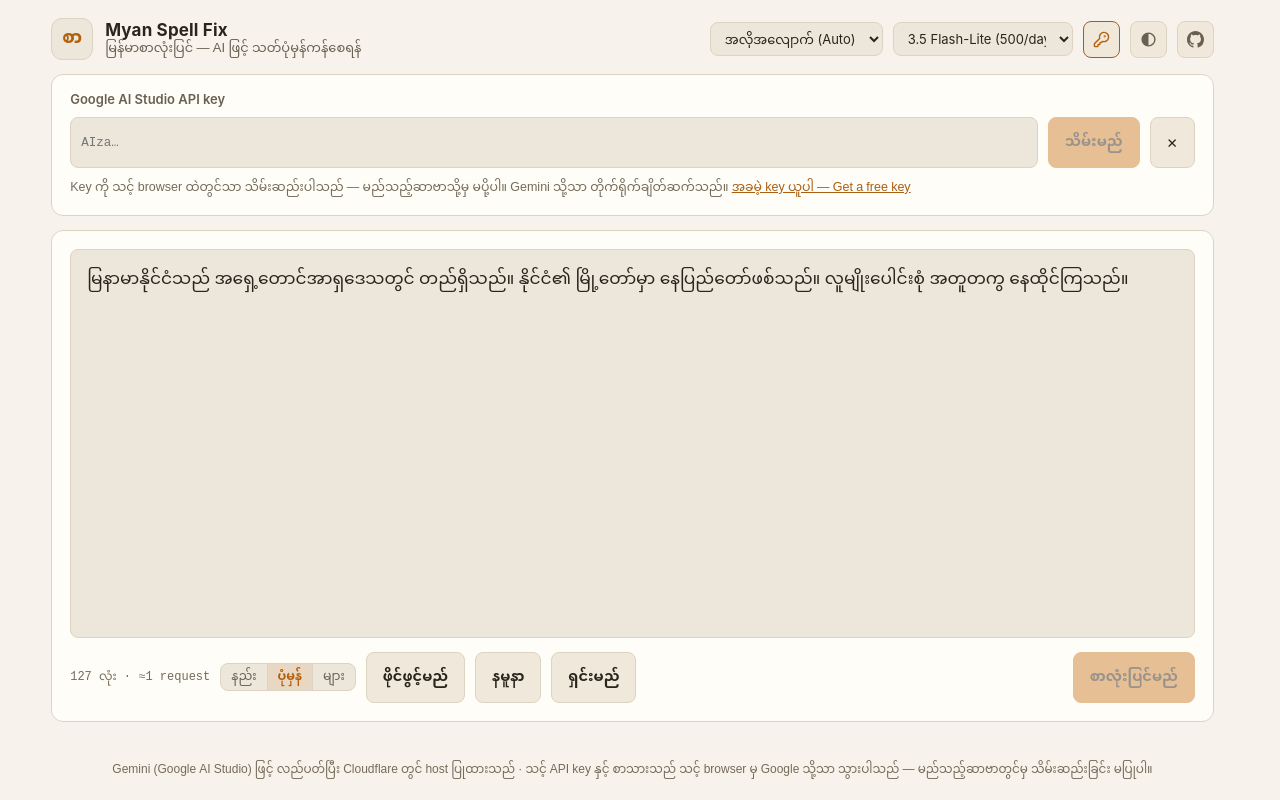
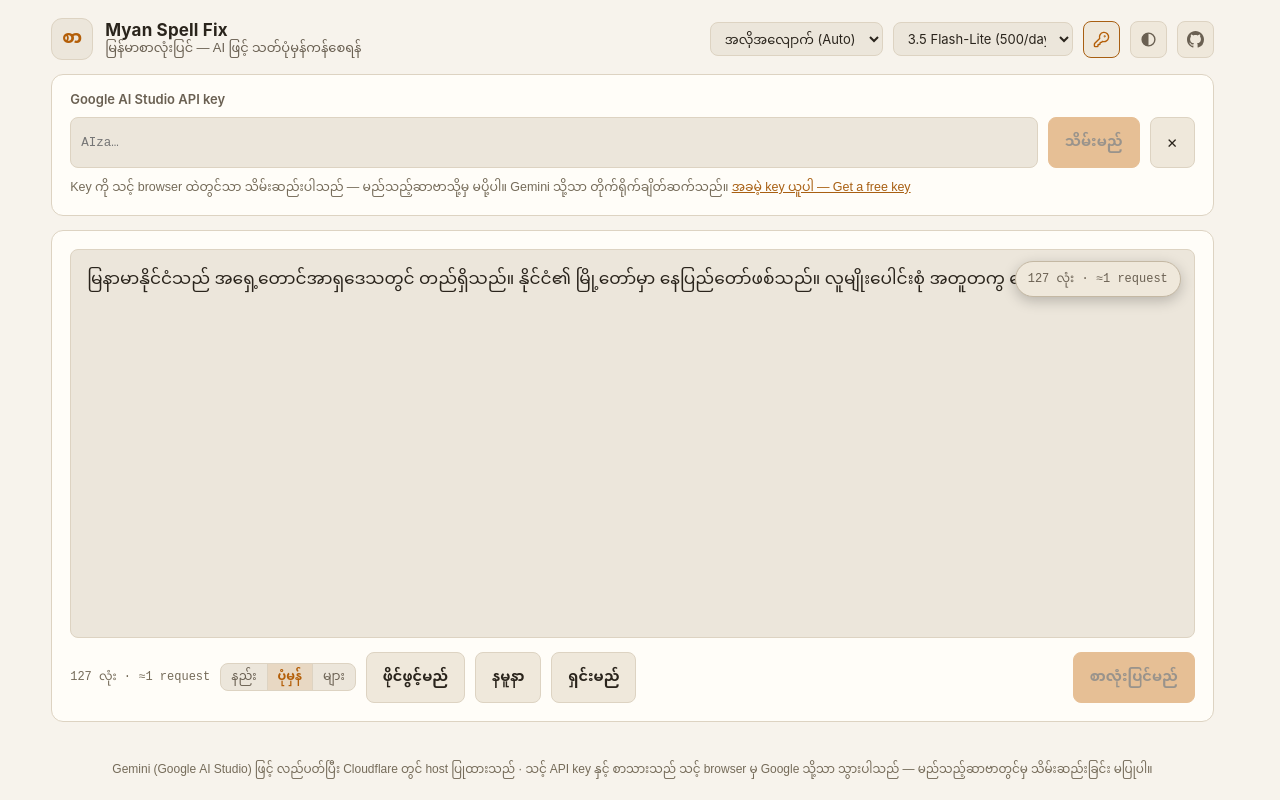
Before and after one commit to pndaza/myan-spell-fix, a Svelte app: page / in a window 1280 px wide. Both pictures are taken after a click on the button "နမူနာ". Built offline with nearby package versions, Linux system fonts and the light colour scheme; a web font is replaced by a local one.

Commit message:
Count chip: pops the char/request counts over the editor when text arrives, auto-hides after 3 s

```diff
--- a/src/App.svelte
+++ b/src/App.svelte
@@ -182,6 +182,27 @@
     return () => clearTimeout(id);
   });
   const overQuota = $derived(estRequests > modelQuota);
+
+  /** Count chip that pops over the editor when text ARRIVES (first typed
+   *  or pasted character, an opened file) and fades 3 s later — a
+   *  glanceable echo of the counter while the eye is still on the text. */
+  let countPopup = $state(false);
+  let countPopupTimer: ReturnType<typeof setTimeout> | null = null;
+  function showCountPopup() {
+    if (phase !== "edit") return;
+    countPopup = true;
+    if (countPopupTimer !== null) clearTimeout(countPopupTimer);
+    countPopupTimer = setTimeout(() => (countPopup = false), 3000);
+  }
+  {
+    let hadInput = false;
+    $effect(() => {
+      const has = input.trim().length > 0;
+      const arrived = has && !hadInput;
+      hadInput = has;
+      if (arrived) showCountPopup();
+    });
+  }
   const diffSegs = $derived(
     chunkSegs !== null
       ? chunkSegs
@@ -553,6 +574,7 @@
       return;
     }
     input = normalizeText(raw);
+    showCountPopup();
     if (raw.includes("\uFFFD")) {
       showToast("UTF-8 မဟုတ်သော ဖိုင် ဖြစ်နိုင်သည် — စာလုံးပျက်နေနိုင်သည် (File may not be UTF-8)");
     } else {
@@ -860,6 +882,11 @@
           ondragover={onDragOver}
           ondrop={onDrop}
         ></textarea>
+        {#if countPopup && phase === "edit"}
+          <div class="count-pop" role="status">
+            {input.length.toLocaleString("en-US")} လုံး · ≈{estRequests || 1} request
+          </div>
+        {/if}
         {#if phase === "edit"}
           <div class="bar">
             <span
--- a/src/app.css
+++ b/src/app.css
@@ -269,6 +269,7 @@ main {
   border-radius: var(--radius);
   padding: 18px;
   animation: rise 0.18s ease;
+  position: relative; /* anchors the transient count chip */
 }
 
 /* content cards stretch to fill the viewport: the editor, diff, and
@@ -352,6 +353,26 @@ main > .card:has(.editor, .out, .panels) {
 
 .count.warn {
   color: var(--accent-dim);
+}
+
+/* transient echo of the counter, popped over the editor's top-right when
+   text arrives; auto-hides after 3 s. pointer-events: none — it must
+   never block clicks or caret placement underneath. */
+.count-pop {
+  position: absolute;
+  top: 30px;
+  right: 32px;
+  pointer-events: none;
+  z-index: 2;
+  font-family: var(--mono);
+  font-size: 12px;
+  color: var(--text-dim);
+  background: var(--surface);
+  border: 1px solid var(--border-strong);
+  border-radius: 999px;
+  padding: 4px 12px;
+  box-shadow: 0 4px 14px rgba(0, 0, 0, 0.22);
+  animation: rise 0.18s ease;
 }
 
 /* chunk-size selector: three joined buttons next to the request estimate.
```
